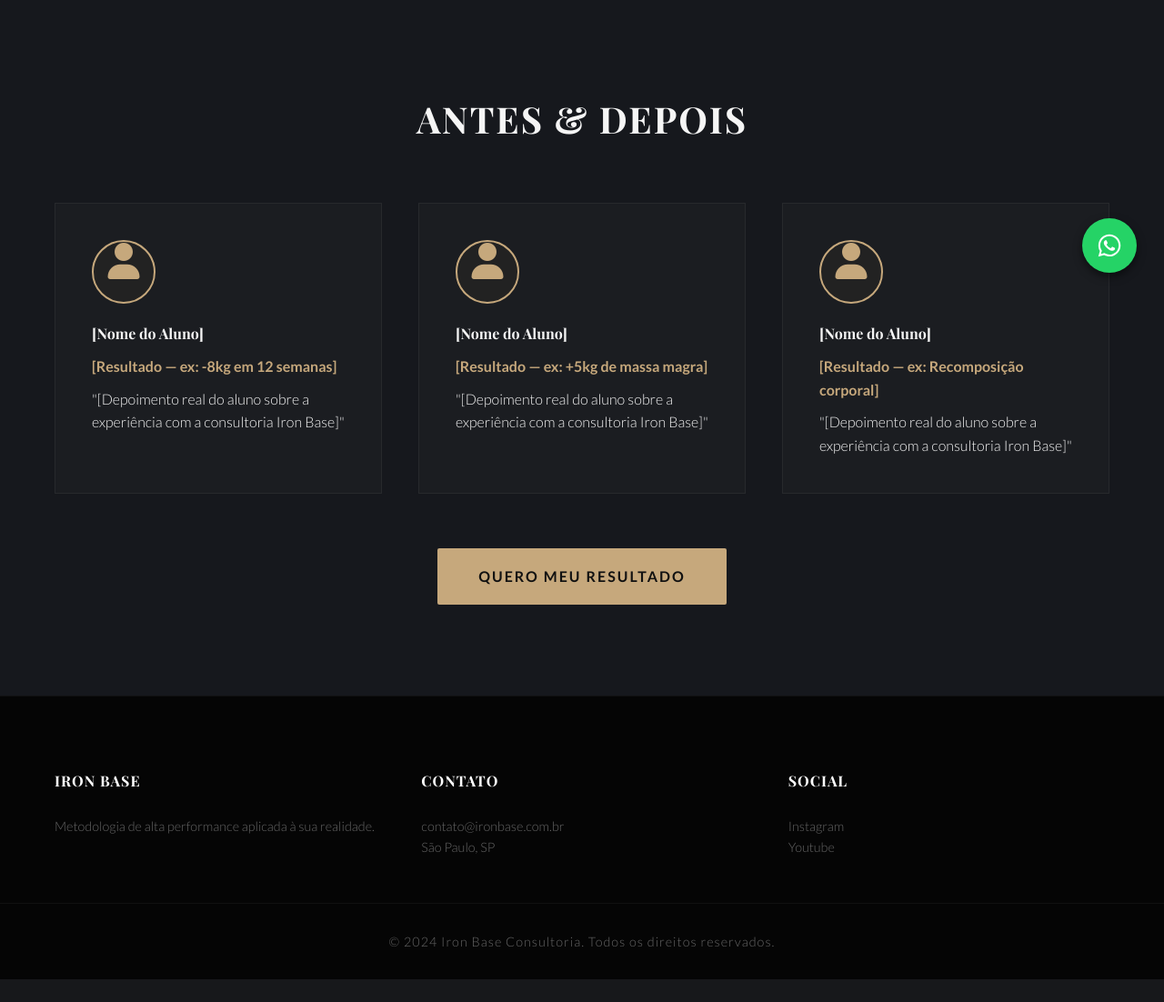
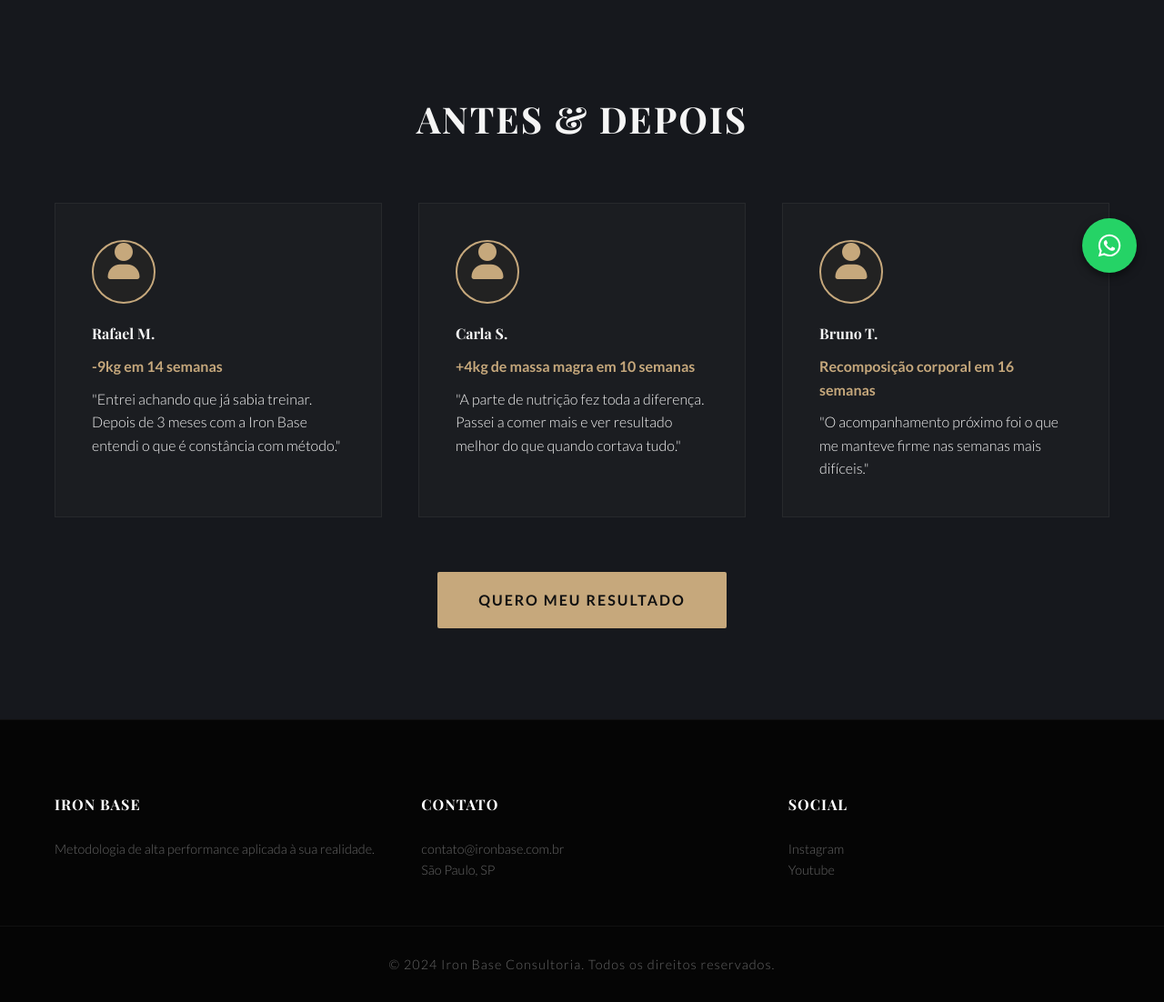
Before and after one commit to delvale412/Babymonster, a FastAPI app: page /resultados in a window 1280 px wide. Shown: the part 470-1572 px from the top of the page at 91% size. Before the commit the page ends 1547 px from the top, so only its background shows below. Run offline with FastAPI, Linux system fonts and the light colour scheme.

Commit message:
Preenche conteúdo fictício de Resultados e Planos
Projeto é peça de portfólio (nao é negócio real), então os
depoimentos e preços são exemplos fictícios prontos para exibição,
em vez de placeholders com colchetes a preencher depois.

Co-Authored-By: Claude Sonnet 5 <noreply@anthropic.com>

```diff
--- a/app/templates/resultados.html
+++ b/app/templates/resultados.html
@@ -1,7 +1,6 @@
 {% extends "base.html" %}
 
 {% block content %}
-<!-- Os cards abaixo são placeholders. Substitua nome, resultado e foto por depoimentos reais de alunos antes de publicar. -->
 
 <section class="page-header" style="background: linear-gradient(rgba(0,0,0,0.8), rgba(0,0,0,0.8)), url('https://images.unsplash.com/photo-1517836357463-d25dfeac3438?q=80&w=1470&auto=format&fit=crop'); background-size: cover; padding: 100px 0; text-align: center;">
     <div class="container">
@@ -17,23 +16,23 @@
 
             <div class="service-card" style="text-align: left;">
                 <div class="doctor-img" style="width: 70px; height: 70px; min-width: 70px; font-size: 1.8rem; margin-bottom: 20px;"><i class="fas fa-user"></i></div>
-                <h4>[Nome do Aluno]</h4>
-                <p style="margin: 10px 0; color: var(--accent); font-weight: 700;">[Resultado — ex: -8kg em 12 semanas]</p>
-                <p>"[Depoimento real do aluno sobre a experiência com a consultoria Iron Base]"</p>
+                <h4>Rafael M.</h4>
+                <p style="margin: 10px 0; color: var(--accent); font-weight: 700;">-9kg em 14 semanas</p>
+                <p>"Entrei achando que já sabia treinar. Depois de 3 meses com a Iron Base entendi o que é constância com método."</p>
             </div>
 
             <div class="service-card" style="text-align: left;">
                 <div class="doctor-img" style="width: 70px; height: 70px; min-width: 70px; font-size: 1.8rem; margin-bottom: 20px;"><i class="fas fa-user"></i></div>
-                <h4>[Nome do Aluno]</h4>
-                <p style="margin: 10px 0; color: var(--accent); font-weight: 700;">[Resultado — ex: +5kg de massa magra]</p>
-                <p>"[Depoimento real do aluno sobre a experiência com a consultoria Iron Base]"</p>
+                <h4>Carla S.</h4>
+                <p style="margin: 10px 0; color: var(--accent); font-weight: 700;">+4kg de massa magra em 10 semanas</p>
+                <p>"A parte de nutrição fez toda a diferença. Passei a comer mais e ver resultado melhor do que quando cortava tudo."</p>
             </div>
 
             <div class="service-card" style="text-align: left;">
                 <div class="doctor-img" style="width: 70px; height: 70px; min-width: 70px; font-size: 1.8rem; margin-bottom: 20px;"><i class="fas fa-user"></i></div>
-                <h4>[Nome do Aluno]</h4>
-                <p style="margin: 10px 0; color: var(--accent); font-weight: 700;">[Resultado — ex: Recomposição corporal]</p>
-                <p>"[Depoimento real do aluno sobre a experiência com a consultoria Iron Base]"</p>
+                <h4>Bruno T.</h4>
+                <p style="margin: 10px 0; color: var(--accent); font-weight: 700;">Recomposição corporal em 16 semanas</p>
+                <p>"O acompanhamento próximo foi o que me manteve firme nas semanas mais difíceis."</p>
             </div>
 
         </div>
```
Also changed, not shown: app/templates/planos.html (+4 -4 lines).
